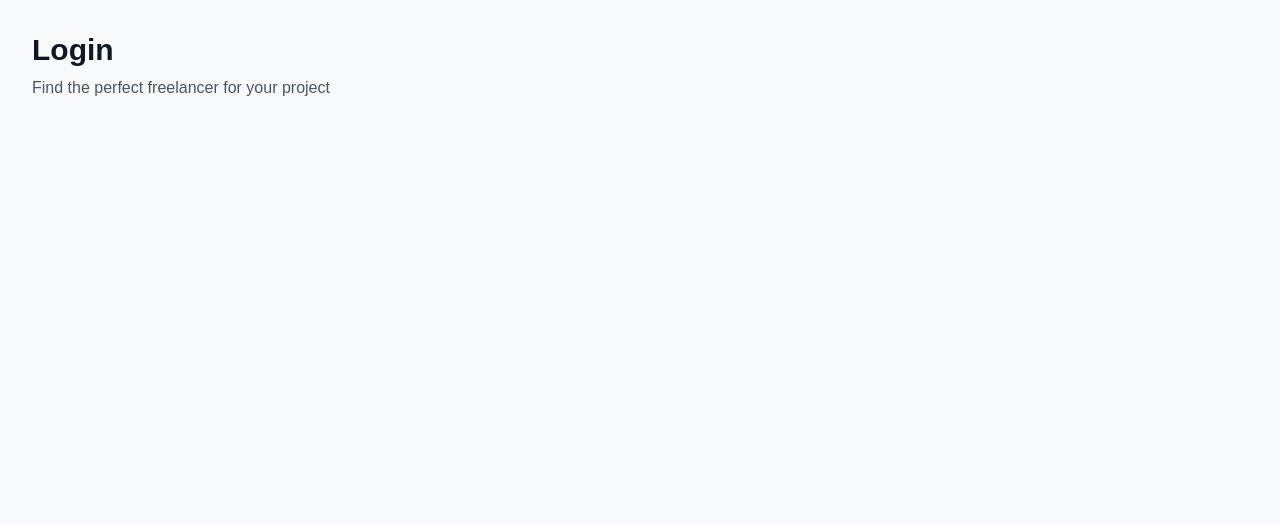
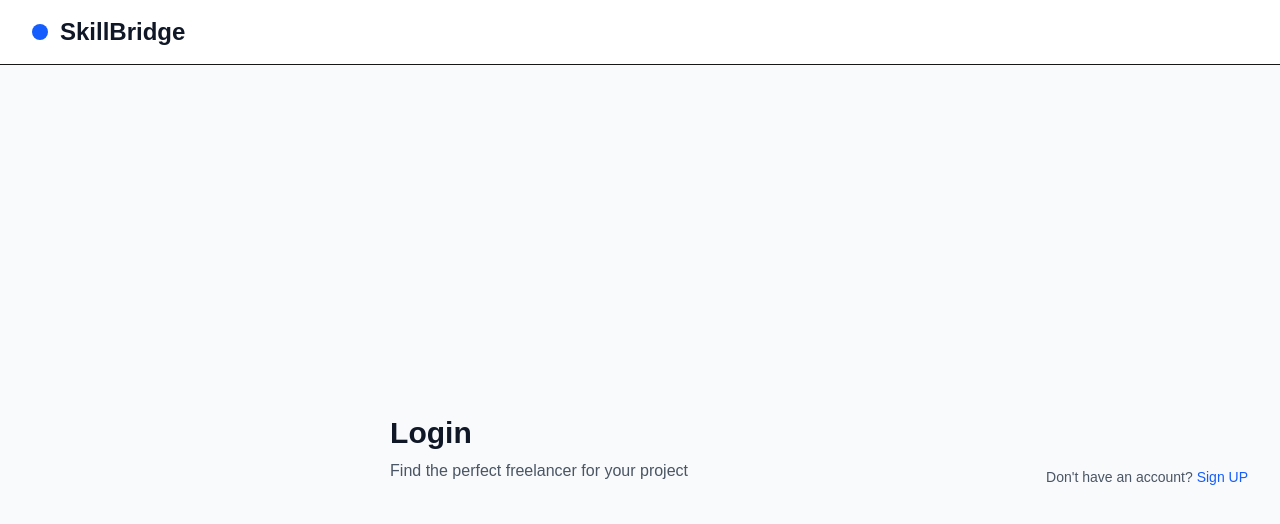
Before and after one commit to theNubiadev/skillbridge-fullstack, a Next.js app: page /auth/login in a window 1280 px wide. Shown: the top 524 px of the page. Built offline with nearby package versions, Linux system fonts and the light colour scheme.

Commit message:
added the navbar for easier accessibility

```diff
--- a/src/app/auth/login/page.tsx
+++ b/src/app/auth/login/page.tsx
@@ -1,8 +1,8 @@
 import type React from 'react'
-
+import Link from 'next/link'
 export default  function LoginPage() {
   return (
-    <div className="min-h-screen bg-gray-50 py-8">
+    <div className="min-h-screen bg-gray-50 py-12 px-4 sm:px-6 lg:px-8 flex items-center justify-center">
       <div className="max-w-7xl mx-auto px-4 sm:px-6 lg:px-8">
         {/* Header */}
         <div className="mb-8">
@@ -10,6 +10,15 @@ export default  function LoginPage() {
           <p className="text-gray-600">Find the perfect freelancer for your project</p>
         </div>
       </div>
+
+       <div className="mt-6 text-center">
+            <p className="text-sm text-gray-600">
+              Don&apos;t have an account?{" "}
+              <Link href="/auth/register" className="text-blue-600 hover:underline">
+                Sign UP
+              </Link>
+            </p>
+          </div>
     </div>
   )
 }
--- a/src/app/layout.tsx
+++ b/src/app/layout.tsx
@@ -1,7 +1,7 @@
 import type { Metadata } from "next";
 import { Geist, Geist_Mono } from "next/font/google";
 import "./globals.css";
-
+import Navbar from "@/components/layout/Navbar";
 const geistSans = Geist({
   variable: "--font-geist-sans",
   subsets: ["latin"],
@@ -12,11 +12,9 @@ const geistMono = Geist_Mono({
   subsets: ["latin"],
 });
 
-
 export const metadata: Metadata = {
   title: "SkillBridge - Freelancer Hiring Platform",
-  description: "Connect with top freelancers and find your perfect project match",
-
+  description: "Connect with top freelancers and find your perfect project match"
 }
 
 export default function RootLayout({
@@ -29,6 +27,7 @@ export default function RootLayout({
       <body
         className={`${geistSans.variable} ${geistMono.variable} antialiased`}
       >
+        <Navbar />
         {children}
       </body>
     </html>
--- a/src/app/page.tsx
+++ b/src/app/page.tsx
@@ -65,32 +65,32 @@ export default function Home() {
 
 
       {/* Stats Section */}
-      {/* <section className="py-16 bg-white">
+      <section className="py-16 bg-white">
         <div className="max-w-6xl mx-auto px-4">
           <div className="grid grid-cols-1 md:grid-cols-4 gap-8 text-center">
             <div className="flex flex-col items-center">
-              <Users className="h-12 w-12 text-blue-600 mb-4" />
+              {/* <Users className="h-12 w-12 text-blue-600 mb-4" /> */}
               <h3 className="text-3xl font-bold text-gray-900">10K+</h3>
               <p className="text-gray-600">Active Freelancers</p>
             </div>
             <div className="flex flex-col items-center">
-              <Briefcase className="h-12 w-12 text-green-600 mb-4" />
+              {/* <Briefcase className="h-12 w-12 text-green-600 mb-4" /> */}
               <h3 className="text-3xl font-bold text-gray-900">5K+</h3>
               <p className="text-gray-600">Projects Completed</p>
             </div>
             <div className="flex flex-col items-center">
-              <Star className="h-12 w-12 text-yellow-600 mb-4" />
+              {/* <Star className="h-12 w-12 text-yellow-600 mb-4" /> */}
               <h3 className="text-3xl font-bold text-gray-900">4.8</h3>
               <p className="text-gray-600">Average Rating</p>
             </div>
             <div className="flex flex-col items-center">
-              <MessageSquare className="h-12 w-12 text-purple-600 mb-4" />
+              {/* <MessageSquare className="h-12 w-12 text-purple-600 mb-4" /> */}
               <h3 className="text-3xl font-bold text-gray-900">24/7</h3>
               <p className="text-gray-600">Support Available</p>
             </div>
           </div>
         </div>
-      </section> */}
+      </section>
 
 
 
--- /dev/null
+++ b/src/components/layout/Navbar.tsx
@@ -0,0 +1,21 @@
+import type  React from 'react'
+import Link from 'next/link'
+
+export default  function Navbar() {
+  return (
+     <nav className="bg-white shadow-sm border-b">
+      <div className="max-w-7xl mx-auto px-4 sm:px-6 lg:px-8">
+        <div className="flex justify-between h-16">
+          <div className="flex items-center">
+            <Link href="/" className="flex items-center">
+              <div className="bg-blue-600 text-white p-2 rounded-lg mr-3">
+                {/* <Briefcase className="h-6 w-6" /> */}
+              </div>
+              <span className="text-2xl font-bold text-gray-900">SkillBridge</span>
+            </Link>
+                  </div>
+              </div>
+          </div>
+      </nav>
+  )
+}
```
Also changed, not shown: 1 other file (tests, documents, lock files or other folders).
